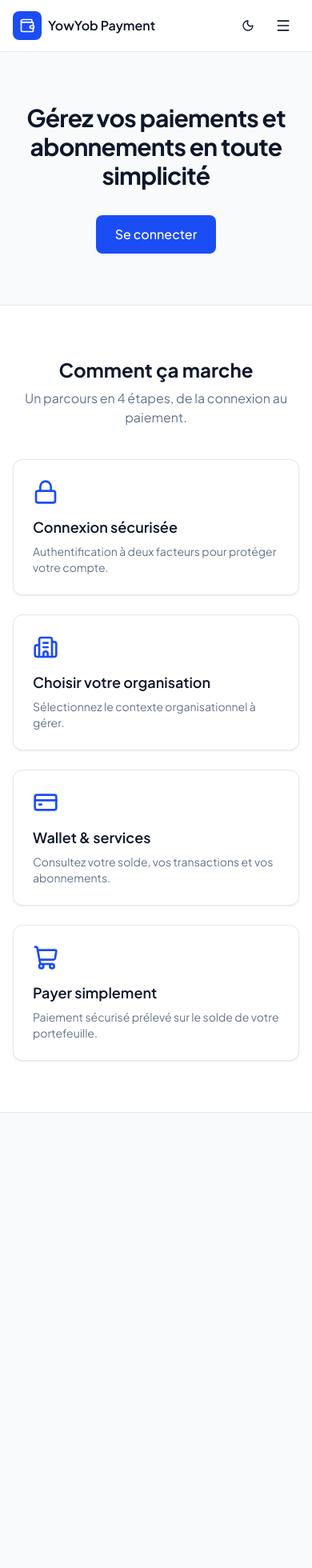
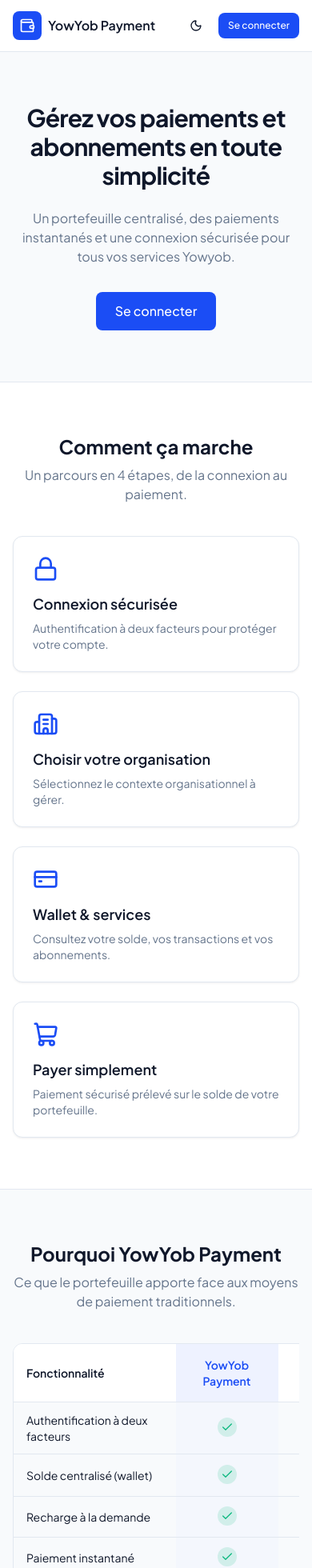
Before and after one commit to yowyob/pay-front, a Next.js app: page /pay/ in a window 390 px wide. Shown: the top 1960 px of the page at 80% size. Before the commit the page ends 1391 px from the top, so only its background shows below. Built offline with nearby package versions, Linux system fonts and the light colour scheme; no server answers.

Commit message:
feat(front): landing benchmark + footer, remove nav menu

```diff
--- a/src/app/(public)/page.tsx
+++ b/src/app/(public)/page.tsx
@@ -1,15 +1,23 @@
 "use client";
 
+import { SiteFooter } from "@/components/layout/site-footer";
 import { SiteHeader } from "@/components/layout/site-header";
+import { Button } from "@/components/ui/button";
 import {
   Card,
   CardDescription,
   CardHeader,
   CardTitle,
 } from "@/components/ui/card";
-import { Button } from "@/components/ui/button";
 import { YOWAUTH_LOGIN_URL } from "@/lib/external-auth";
-import { Building2, CreditCard, Lock, ShoppingCart } from "lucide-react";
+import {
+  Building2,
+  Check,
+  CreditCard,
+  Lock,
+  Minus,
+  ShoppingCart,
+} from "lucide-react";
 
 const STEPS = [
   {
@@ -34,6 +42,43 @@
   },
 ];
 
+const BENCHMARK_COLUMNS = ["YowYob Payment", "Paiement classique", "Espèces"];
+
+const BENCHMARK_ROWS: {
+  feature: string;
+  values: (boolean | "partial")[];
+}[] = [
+  { feature: "Authentification à deux facteurs", values: [true, "partial", false] },
+  { feature: "Solde centralisé (wallet)", values: [true, false, false] },
+  { feature: "Recharge à la demande", values: [true, "partial", true] },
+  { feature: "Paiement instantané", values: [true, "partial", true] },
+  { feature: "Multi-organisation", values: [true, false, false] },
+  { feature: "Traçabilité des transactions", values: [true, true, false] },
+  { feature: "Intégration en un clic (popup)", values: [true, false, false] },
+];
+
+function BenchmarkCell({ value }: { value: boolean | "partial" }) {
+  if (value === true) {
+    return (
+      <span className="yypay:inline-flex yypay:h-6 yypay:w-6 yypay:items-center yypay:justify-center yypay:rounded-full yypay:bg-success/15 yypay:text-success">
+        <Check className="yypay:h-4 yypay:w-4" />
+      </span>
+    );
+  }
+  if (value === "partial") {
+    return (
+      <span className="yypay:inline-flex yypay:h-6 yypay:w-6 yypay:items-center yypay:justify-center yypay:rounded-full yypay:bg-muted yypay:text-muted-foreground">
+        <Minus className="yypay:h-4 yypay:w-4" />
+      </span>
+    );
+  }
+  return (
+    <span className="yypay:text-lg yypay:font-medium yypay:text-muted-foreground/50">
+      —
+    </span>
+  );
+}
+
 export default function LandingPage() {
   return (
     <div className="yypay:flex yypay:min-h-full yypay:flex-col yypay:bg-background">
@@ -47,6 +92,10 @@
             <h1 className="yypay:text-3xl yypay:font-bold yypay:tracking-tight yypay:text-foreground sm:yypay:text-5xl">
               Gérez vos paiements et abonnements en toute simplicité
             </h1>
+            <p className="yypay:mx-auto yypay:mt-6 yypay:max-w-2xl yypay:text-base yypay:text-muted-foreground sm:yypay:text-lg">
+              Un portefeuille centralisé, des paiements instantanés et une
+              connexion sécurisée pour tous vos services Yowyob.
+            </p>
             <div className="yypay:mt-8 yypay:flex yypay:flex-col yypay:items-center yypay:justify-center yypay:gap-3 sm:yypay:flex-row">
               <Button asChild size="lg">
                 <a href={YOWAUTH_LOGIN_URL}>Se connecter</a>
@@ -84,7 +133,72 @@
             </div>
           </div>
         </section>
+
+        <section
+          id="benchmark"
+          className="yypay:py-16 sm:yypay:py-20"
+        >
+          <div className="yypay:mx-auto yypay:max-w-5xl yypay:px-4 sm:yypay:px-6">
+            <div className="yypay:mb-10 yypay:text-center">
+              <h2 className="yypay:text-2xl yypay:font-bold yypay:text-foreground sm:yypay:text-3xl">
+                Pourquoi YowYob Payment
+              </h2>
+              <p className="yypay:mt-2 yypay:text-muted-foreground">
+                Ce que le portefeuille apporte face aux moyens de paiement
+                traditionnels.
+              </p>
+            </div>
+
+            <div className="yypay:overflow-x-auto">
+              <table className="yypay:w-full yypay:min-w-[560px] yypay:border-separate yypay:border-spacing-0 yypay:overflow-hidden yypay:rounded-xl yypay:border yypay:border-border">
+                <thead>
+                  <tr>
+                    <th className="yypay:bg-card yypay:px-4 yypay:py-4 yypay:text-left yypay:text-sm yypay:font-semibold yypay:text-foreground">
+                      Fonctionnalité
+                    </th>
+                    {BENCHMARK_COLUMNS.map((col, index) => (
+                      <th
+                        key={col}
+                        className={
+                          index === 0
+                            ? "yypay:bg-accent yypay:px-4 yypay:py-4 yypay:text-center yypay:text-sm yypay:font-semibold yypay:text-accent-foreground"
+                            : "yypay:bg-card yypay:px-4 yypay:py-4 yypay:text-center yypay:text-sm yypay:font-semibold yypay:text-muted-foreground"
+                        }
+                      >
+                        {col}
+                      </th>
+                    ))}
+                  </tr>
+                </thead>
+                <tbody>
+                  {BENCHMARK_ROWS.map((row) => (
+                    <tr key={row.feature}>
+                      <td className="yypay:border-t yypay:border-border yypay:px-4 yypay:py-3 yypay:text-sm yypay:text-foreground">
+                        {row.feature}
+                      </td>
+                      {row.values.map((value, index) => (
+                        <td
+                          key={`${row.feature}-${index}`}
+                          className={
+                            index === 0
+                              ? "yypay:border-t yypay:border-border yypay:bg-accent/40 yypay:px-4 yypay:py-3 yypay:text-center"
+                              : "yypay:border-t yypay:border-border yypay:px-4 yypay:py-3 yypay:text-center"
+                          }
+                        >
+                          <span className="yypay:inline-flex yypay:items-center yypay:justify-center">
+                            <BenchmarkCell value={value} />
+                          </span>
+                        </td>
+                      ))}
+                    </tr>
+                  ))}
+                </tbody>
+              </table>
+            </div>
+          </div>
+        </section>
       </main>
+      <SiteFooter />
     </div>
   );
 }
--- /dev/null
+++ b/src/components/layout/site-footer.tsx
@@ -0,0 +1,51 @@
+import { Wallet } from "lucide-react";
+import Link from "next/link";
+
+const YEAR = new Date().getFullYear();
+
+const LINKS: { label: string; href: string }[] = [
+  { label: "Comment ça marche", href: "/#comment-ca-marche" },
+  { label: "Sécurité", href: "/#benchmark" },
+  { label: "Se connecter", href: "/login" },
+];
+
+/**
+ * Pied de page public, aligné sur le reste des fronts Yowyob : marque à gauche,
+ * quelques liens de navigation, mention légale discrète.
+ */
+export function SiteFooter() {
+  return (
+    <footer className="yypay:border-t yypay:border-border yypay:bg-card">
+      <div className="yypay:mx-auto yypay:flex yypay:max-w-6xl yypay:flex-col yypay:gap-6 yypay:px-4 yypay:py-10 sm:yypay:px-6 md:yypay:flex-row md:yypay:items-center md:yypay:justify-between">
+        <div className="yypay:flex yypay:items-center yypay:gap-2 yypay:text-foreground">
+          <span className="yypay:flex yypay:h-8 yypay:w-8 yypay:items-center yypay:justify-center yypay:rounded-lg yypay:bg-primary yypay:text-primary-foreground">
+            <Wallet className="yypay:h-4 yypay:w-4" />
+          </span>
+          <span className="yypay:text-sm yypay:font-semibold">
+            YowYob Payment
+          </span>
+        </div>
+
+        <nav className="yypay:flex yypay:flex-wrap yypay:items-center yypay:gap-x-6 yypay:gap-y-2">
+          {LINKS.map((link) => (
+            <Link
+              key={link.href}
+              href={link.href}
+              className="yypay:text-sm yypay:text-muted-foreground yypay:transition-colors hover:yypay:text-foreground"
+            >
+              {link.label}
+            </Link>
+          ))}
+        </nav>
+      </div>
+
+      <div className="yypay:border-t yypay:border-border">
+        <div className="yypay:mx-auto yypay:max-w-6xl yypay:px-4 yypay:py-4 sm:yypay:px-6">
+          <p className="yypay:text-xs yypay:text-muted-foreground">
+            © {YEAR} YowYob. Tous droits réservés.
+          </p>
+        </div>
+      </div>
+    </footer>
+  );
+}
--- a/src/components/layout/site-header.tsx
+++ b/src/components/layout/site-header.tsx
@@ -2,27 +2,15 @@
 
 import { ThemeToggle } from "@/components/theme/theme-toggle";
 import { Button } from "@/components/ui/button";
-import { Separator } from "@/components/ui/separator";
-import {
-    Sheet,
-    SheetContent,
-    SheetHeader,
-    SheetTitle,
-    SheetTrigger,
-} from "@/components/ui/sheet";
 import { YOWAUTH_LOGIN_URL } from "@/lib/external-auth";
-import { cn } from "@/lib/utils";
-import { Menu, Wallet } from "lucide-react";
+import { Wallet } from "lucide-react";
 import Link from "next/link";
-import { useState } from "react";
 
 type SiteHeaderProps = {
   showLogin?: boolean;
 };
 
 export function SiteHeader({ showLogin = true }: SiteHeaderProps) {
-  const [open, setOpen] = useState(false);
-
   return (
     <header className="yypay:sticky yypay:top-0 yypay:z-40 yypay:border-b yypay:border-border yypay:bg-card/90 yypay:backdrop-blur">
       <div className="yypay:mx-auto yypay:flex yypay:h-16 yypay:max-w-6xl yypay:items-center yypay:justify-between yypay:gap-3 yypay:px-4 sm:yypay:px-6">
@@ -38,56 +26,13 @@
           </span>
         </Link>
 
-        <div className="yypay:flex yypay:items-center yypay:gap-1 sm:yypay:gap-2">
+        <div className="yypay:flex yypay:items-center yypay:gap-2">
           <ThemeToggle />
-
-          <div className="yypay:hidden yypay:items-center yypay:gap-2 md:yypay:flex">
-            {showLogin && (
-              <Button asChild size="sm">
-                <a href={YOWAUTH_LOGIN_URL}>Se connecter</a>
-              </Button>
-            )}
-          </div>
-
-          <Sheet open={open} onOpenChange={setOpen}>
-            <SheetTrigger asChild className="md:yypay:hidden">
-              <Button variant="ghost" size="icon" aria-label="Menu">
-                <Menu className="yypay:h-5 yypay:w-5" />
-              </Button>
-            </SheetTrigger>
-            <SheetContent
-              side="right"
-              className="md:yypay:hidden yypay:w-full yypay:max-w-sm yypay:gap-0 yypay:p-0"
-            >
-              <SheetHeader className="yypay:border-b yypay:border-border yypay:px-6 yypay:py-5 yypay:pr-14">
-                <SheetTitle>Menu</SheetTitle>
-              </SheetHeader>
-
-              <nav className="yypay:flex yypay:flex-1 yypay:flex-col yypay:gap-1 yypay:px-4 yypay:py-6">
-                <div className="yypay:flex yypay:items-center yypay:justify-between yypay:rounded-lg yypay:border yypay:border-border yypay:px-4 yypay:py-3">
-                  <span className="yypay:text-sm yypay:font-medium">Thème</span>
-                  <ThemeToggle />
-                </div>
-
-                {showLogin && (
-                  <>
-                    <Separator className="yypay:my-4" />
-                    <a
-                      href={YOWAUTH_LOGIN_URL}
-                      className={cn(
-                        "yypay:inline-flex yypay:h-11 yypay:items-center yypay:justify-center",
-                        "yypay:rounded-lg yypay:bg-primary yypay:px-4",
-                        "yypay:text-sm yypay:font-medium yypay:text-primary-foreground",
-                        "hover:yypay:bg-primary/90",
-                      )}
-                    >
-                      Se connecter
-                    </a>
-                  </>
-                )}
-              </nav>
-            </SheetContent>
-          </Sheet>
+          {showLogin && (
+            <Button asChild size="sm">
+              <a href={YOWAUTH_LOGIN_URL}>Se connecter</a>
+            </Button>
+          )}
         </div>
       </div>
     </header>
```
